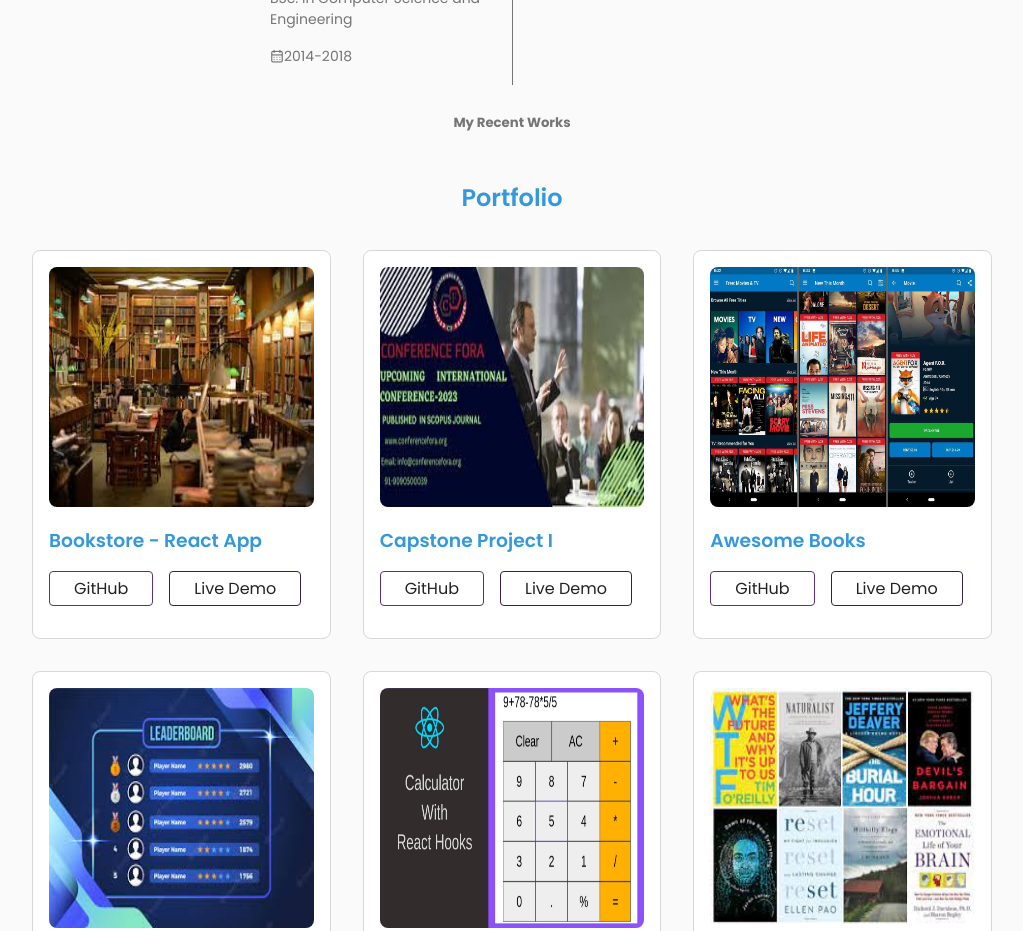
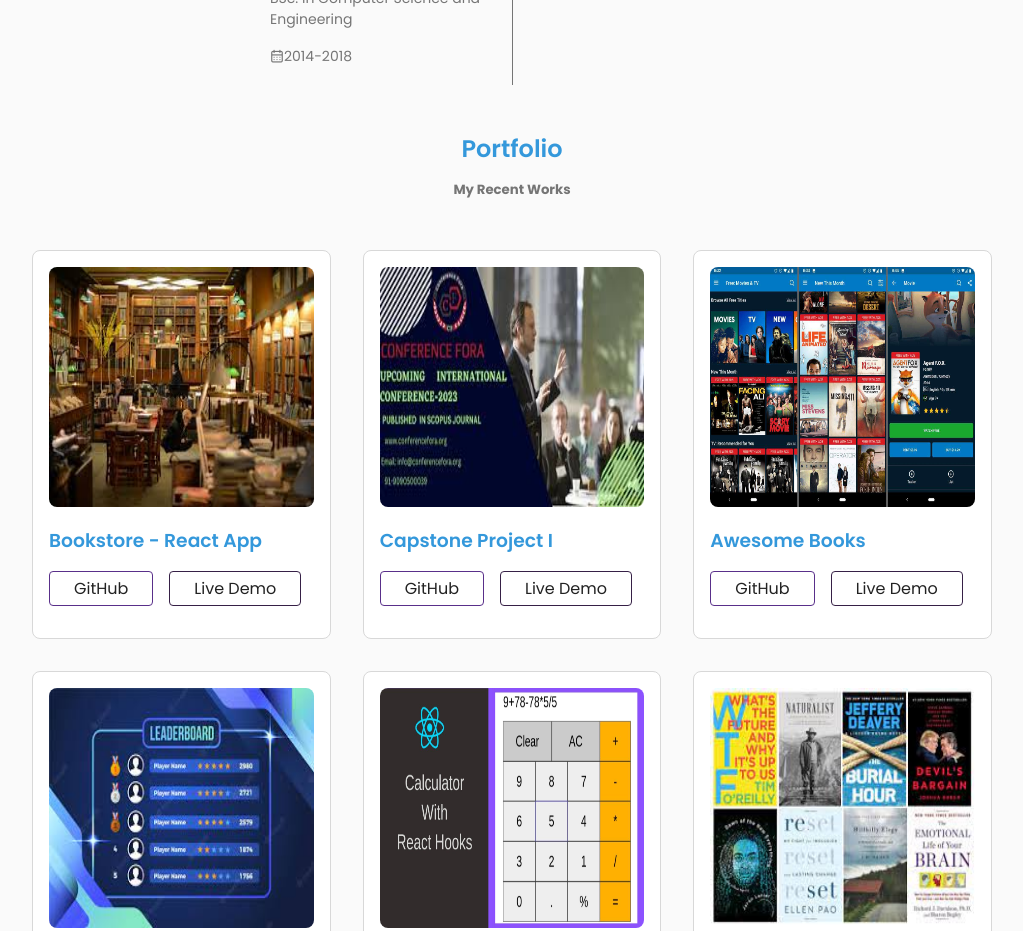
Before and after one commit to belaymit/my-portfolio-updated, a React (Create React App) app: page / in a window 1280 px wide. Shown: the part 3220-4151 px from the top of the page, without its empty margins (128-1151 px from the left). Built offline with nearby package versions, Linux system fonts and the light colour scheme.

Commit message:
repositioned Portfolio-title

```diff
--- a/src/components/portfolio/Portfolio.jsx
+++ b/src/components/portfolio/Portfolio.jsx
@@ -4,8 +4,8 @@ import '../../styles/portfolio.scss';
 
 const Portfolio = () => (
   <section id="portfolio" className="portfolio-section">
+    <h2>Portfolio</h2>
     <h5>My Recent Works</h5>
-    <h2>Portfolio</h2>
     <div className="container portfolio-section-container">
       {
         portfolioData.map(({
```
